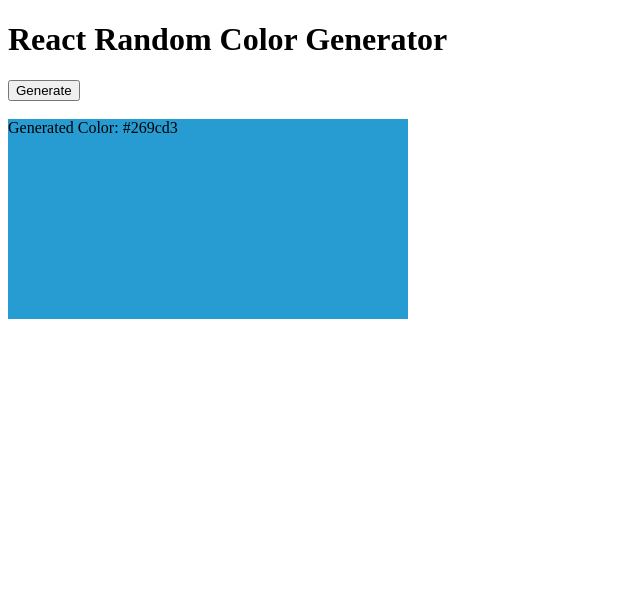
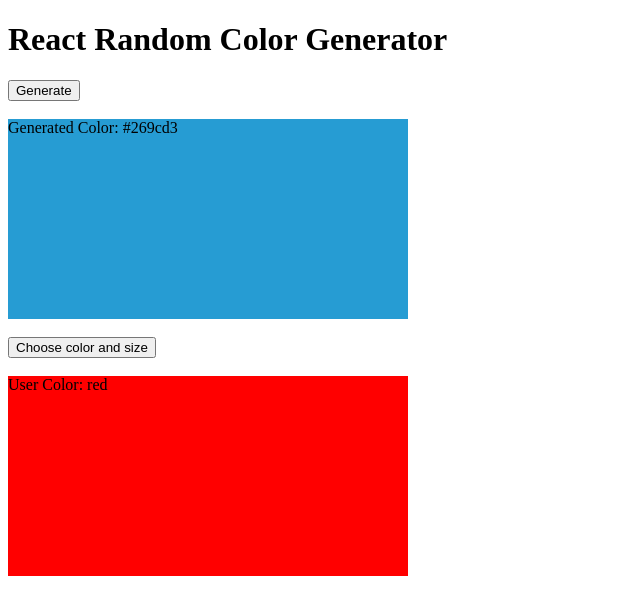
Before and after one commit to more-no/react-random-color-generator, a React app: page / in a window 1280 px wide. Shown: the top 614 px of the page, without its empty margins (0-640 px from the left). Built offline with nearby package versions, Linux system fonts and the light colour scheme.

Commit message:
Add possibility to choose color in a second box

```diff
--- a/src/App.js
+++ b/src/App.js
@@ -4,7 +4,25 @@
 export default function App() {
   const initialColor = randomColor();
   const [bgColor, setBgColor] = useState(initialColor);
+  const [hexColor, setHexColor] = useState('red');
   const newColor = randomColor();
+
+  let userHue = null;
+  let userLuminosity = null;
+  let userColor = null;
+
+  const handlePrompt = () => {
+    userHue = window.prompt('Hue:');
+    userLuminosity = window.prompt('Luminosity:');
+
+    if (userLuminosity != null && userHue != null) {
+      userColor = randomColor({
+        luminosity: userLuminosity,
+        hue: userHue,
+      });
+      setHexColor(userColor);
+    }
+  };
 
   return (
     <div>
@@ -16,7 +34,6 @@
       >
         Generate
       </button>
-
       <br />
       <br />
       <div
@@ -29,6 +46,27 @@
       >
         Generated Color: {bgColor}
       </div>
+      <br />
+
+      <button
+        onClick={() => {
+          handlePrompt();
+        }}
+      >
+        Choose color and size
+      </button>
+      <br />
+      <br />
+      <div
+        style={{
+          color: 'black',
+          backgroundColor: hexColor,
+          width: '400px',
+          height: '200px',
+        }}
+      >
+        User Color: {hexColor}
+      </div>
     </div>
   );
 }
```
Also changed, not shown: 1 other file (tests, documents, lock files or other folders).
